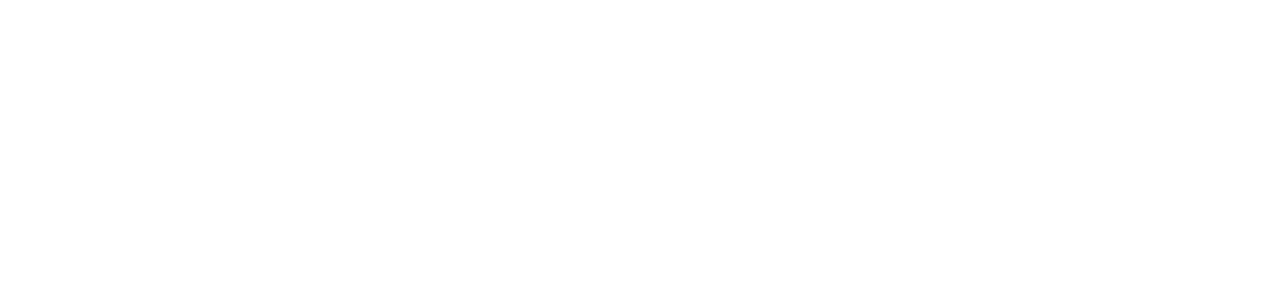
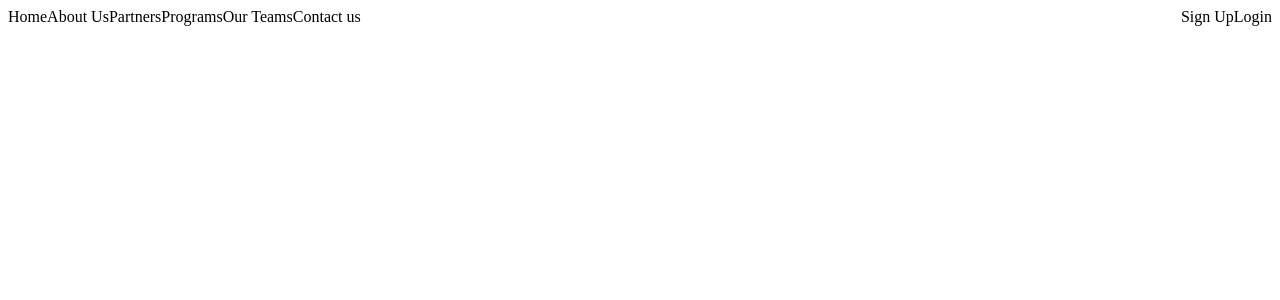
Before and after one commit to kevinljd/rse-docker-test, a React (Create React App) app: page /nav in a window 1280 px wide. Shown: the top 300 px of the page. Built offline with nearby package versions, Linux system fonts and the light colour scheme.

Commit message:
began work on nav bar

```diff
--- a/src/App.js
+++ b/src/App.js
@@ -3,6 +3,7 @@
 import Home from './pages/home';
 import About from './pages/about';
 import Contact from "./pages/contact";
+import NavBar from "./components/navbar";
 
 
 class App extends Component {
@@ -13,6 +14,7 @@
           <Route exact path='/' component={Home} />
           <Route exact path='/about' component={About} />
           <Route exact path='/contact' component={Contact} />
+          <Route exact path='/nav' component={NavBar} />
         </Switch>
       </main>
     );
--- /dev/null
+++ b/src/components/navbar.js
@@ -0,0 +1,39 @@
+import React, { Component } from "react";
+import styled  from 'styled-components'
+
+class NavBar extends Component {
+  render() {
+    return (
+      <div>
+        <nav>
+          <links>Home</links>
+          <links>About Us</links>
+          <links>Partners</links>
+          <links>Programs</links>
+          <links>Our Teams</links>
+          <links>Contact us</links>
+          <links style={{float:'right'}}>Login</links>
+          <links style={{float:'right'}}>Sign Up</links>
+        </nav>
+      </div>
+    )
+  }
+}
+
+const nav = styled.ul`
+  list-style-type: none;
+  margin: 0;
+  padding: 0;
+  overflow: hidden;
+  background-color: #333;
+`;
+
+const links = styled.li`
+  display: block;
+  color: white;
+  text-align: center;
+  padding: 14px 16px;
+  text-decoration: none;
+`;
+
+export default NavBar
```
